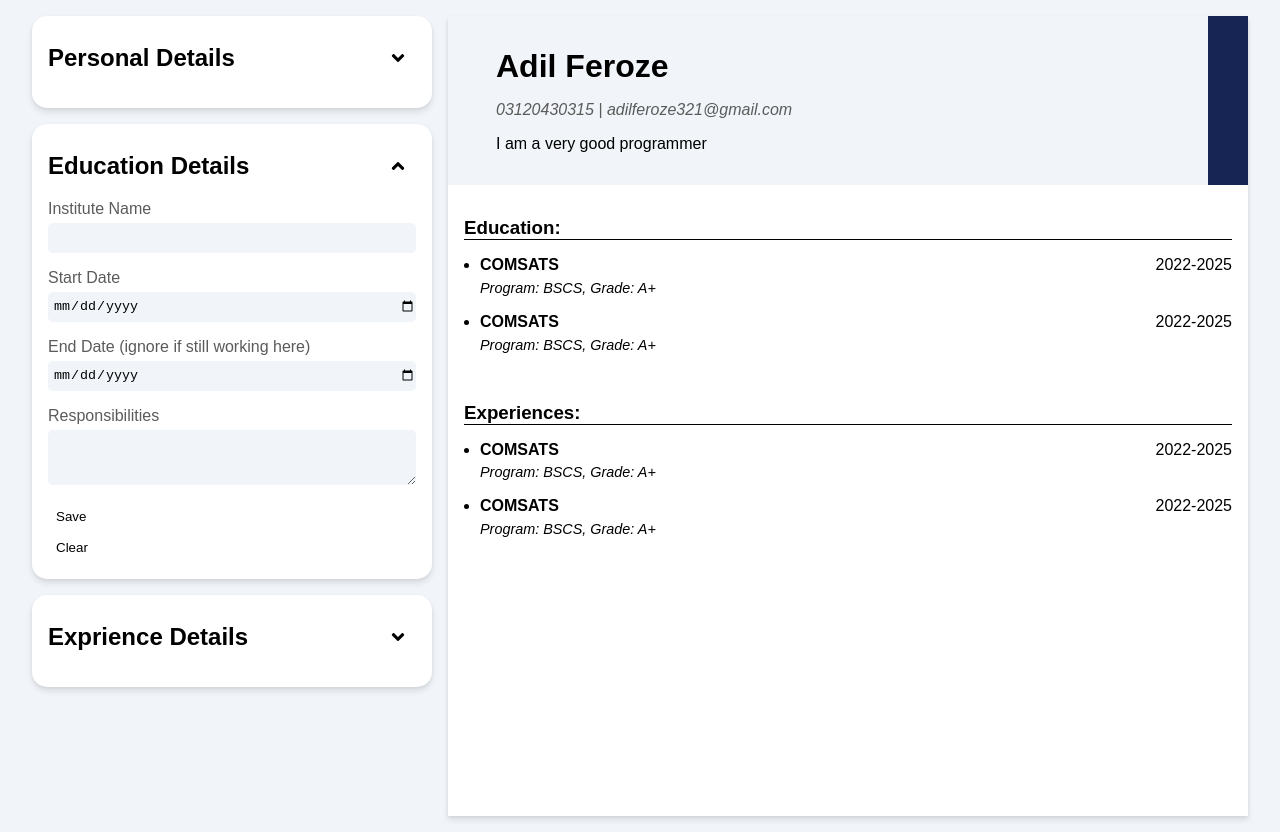
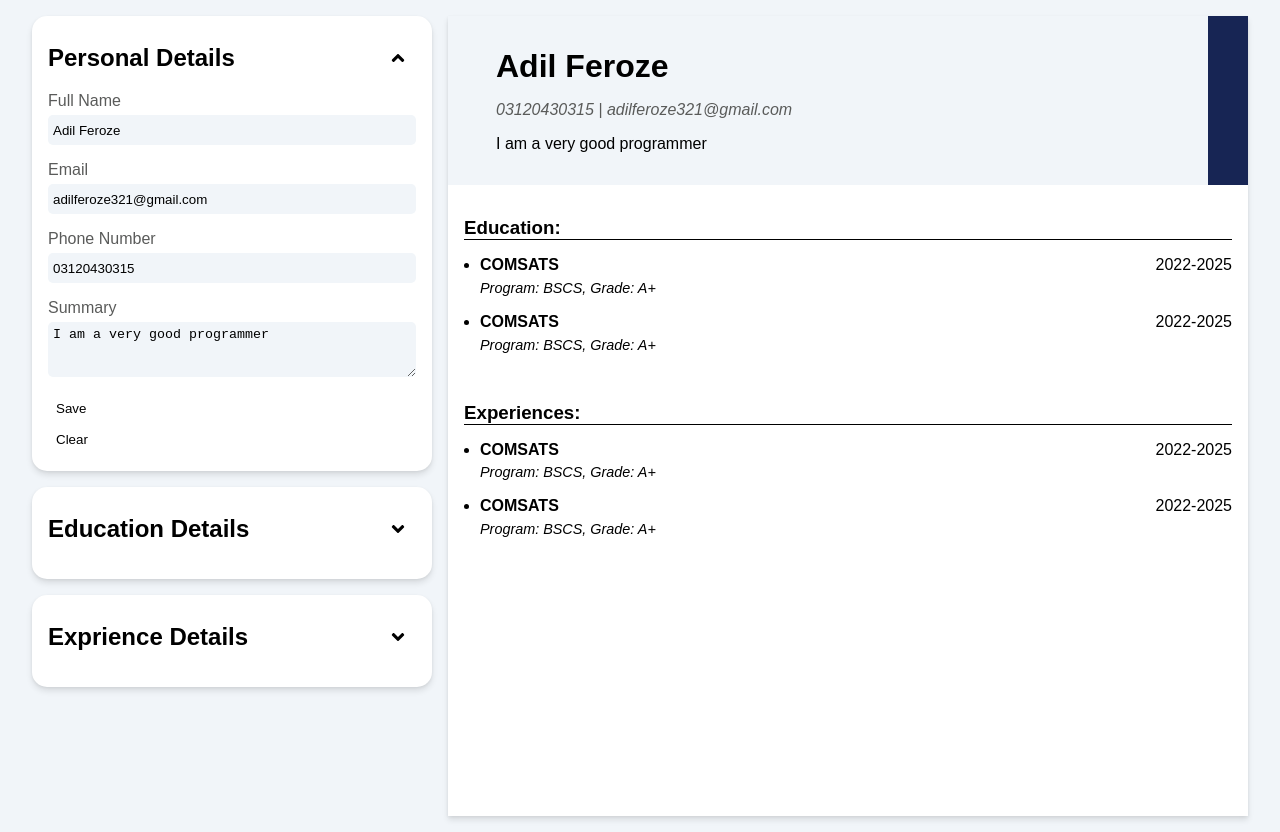
Before and after one commit to Ash4477/odin-cv-application, a React (Vite) app: page / in a window 1280 px wide. Built offline with nearby package versions, Linux system fonts and the light colour scheme.

Commit message:
connect personal detail form with app.jsx

```diff
--- a/src/App.jsx
+++ b/src/App.jsx
@@ -8,7 +8,7 @@ function App() {
   const [currentCvInfo, setCurrentCvInfo] = useState({
     personalInfo: {
       name: 'Adil Feroze',
-      phoneNumber: '03120430315',
+      number: '03120430315',
       email: 'adilferoze321@gmail.com',
       summary: 'I am a very good programmer',
     },
@@ -17,16 +17,22 @@ function App() {
     },
     experienceInfo: {},
   });
-  const [activeForm, setActiveForm] = useState(1);
+  const [activeForm, setActiveForm] = useState(0);
 
-  function handleFormFocus(activeFormId) {
+  const handleFormFocus = (activeFormId) => {
     setActiveForm(activeFormId);
   };
+
 
   return (
     <>
       <div className='forms'>
-        <PersonalDetailForm activeStatus={activeForm === 0 ? true : false} setActiveStatus={handleFormFocus}/>
+        <PersonalDetailForm
+            currentCvInfo={currentCvInfo}
+            setCurrentCvInfo={setCurrentCvInfo}
+            activeStatus={activeForm === 0 ? true : false}
+            setActiveStatus={handleFormFocus}
+          />
         <EducationForm activeStatus={activeForm === 1 ? true : false} setActiveStatus={handleFormFocus}/>
         <ExperienceForm activeStatus={activeForm === 2 ? true : false} setActiveStatus={handleFormFocus}/>
       </div>
@@ -34,7 +40,7 @@ function App() {
         <div className='cv-header'>
           <div>
             <h2>{currentCvInfo.personalInfo.name}</h2>
-            <i>{currentCvInfo.personalInfo.phoneNumber} | {currentCvInfo.personalInfo.email}</i>
+            <i>{currentCvInfo.personalInfo.number} | {currentCvInfo.personalInfo.email}</i>
             <p>{currentCvInfo.personalInfo.summary}</p>
           </div>
           <span className='design-pad'></span>
--- a/src/components/PersonalDetailForm.jsx
+++ b/src/components/PersonalDetailForm.jsx
@@ -1,7 +1,49 @@
 import FormBox from "./FormBox";
 
-const PersonalDetailForm = ({ name, number, email, bio, activeStatus, setActiveStatus }) => {
+const PersonalDetailForm = ({ currentCvInfo, activeStatus, setActiveStatus, setCurrentCvInfo }) => {
     const formId = 0;
+    const { name, number, email, summary } = currentCvInfo.personalInfo;
+
+    const handleNameChange = (e) => {
+        setCurrentCvInfo({
+            ...currentCvInfo,
+            personalInfo: {
+                ...currentCvInfo.personalInfo,
+                name: e.target.value,
+            },
+        });
+    };
+
+    const handleEmailChange = (e) => {
+        setCurrentCvInfo({
+            ...currentCvInfo,
+            personalInfo: {
+                ...currentCvInfo.personalInfo,
+                email: e.target.value,
+            },
+        });
+    };
+
+    const handleNumberChange = (e) => {
+        setCurrentCvInfo({
+            ...currentCvInfo,
+            personalInfo: {
+                ...currentCvInfo.personalInfo,
+                number: e.target.value,
+            },
+        });
+    };
+
+    const handleSummaryChange = (e) => {
+        setCurrentCvInfo({
+            ...currentCvInfo,
+            personalInfo: {
+                ...currentCvInfo.personalInfo,
+                summary: e.target.value,
+            },
+        });
+    };
+
     return(
         <FormBox
             formTitle="Personal Details"
@@ -12,22 +54,22 @@ const PersonalDetailForm = ({ name, number, email, bio, activeStatus, setActiveS
             <form>
                 <div className="input-box">
                     <label htmlFor="fullname-input">Full Name</label>
-                    <input id="fullname-input" type="text" required />
+                    <input id="fullname-input" type="text" value={name} onChange={handleNameChange} required/>
                 </div>
 
                 <div className="input-box">
                     <label htmlFor="email">Email</label>
-                    <input id="email" type="email" required/>
+                    <input id="email" type="email" value={email} onChange={handleEmailChange} required/>
                 </div>
 
                 <div className="input-box">
                     <label htmlFor="phone">Phone Number</label>
-                    <input id="phone" type="number"/>
+                    <input id="phone" type="number" value={number} onChange={handleNumberChange}/>
                 </div>
 
                 <div className="input-box">
                     <label>Summary</label>
-                    <textarea/>
+                    <textarea value={summary} onChange={handleSummaryChange}/>
                 </div>
 
                 <div className="btn-box">
```
